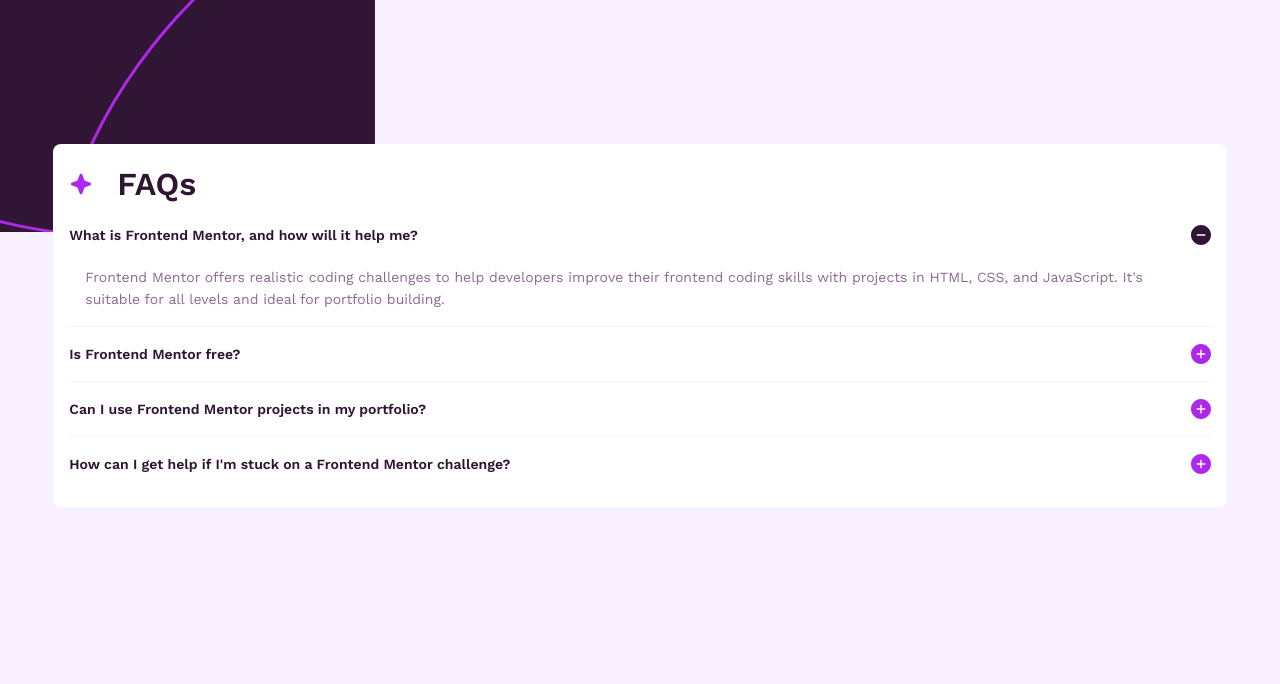
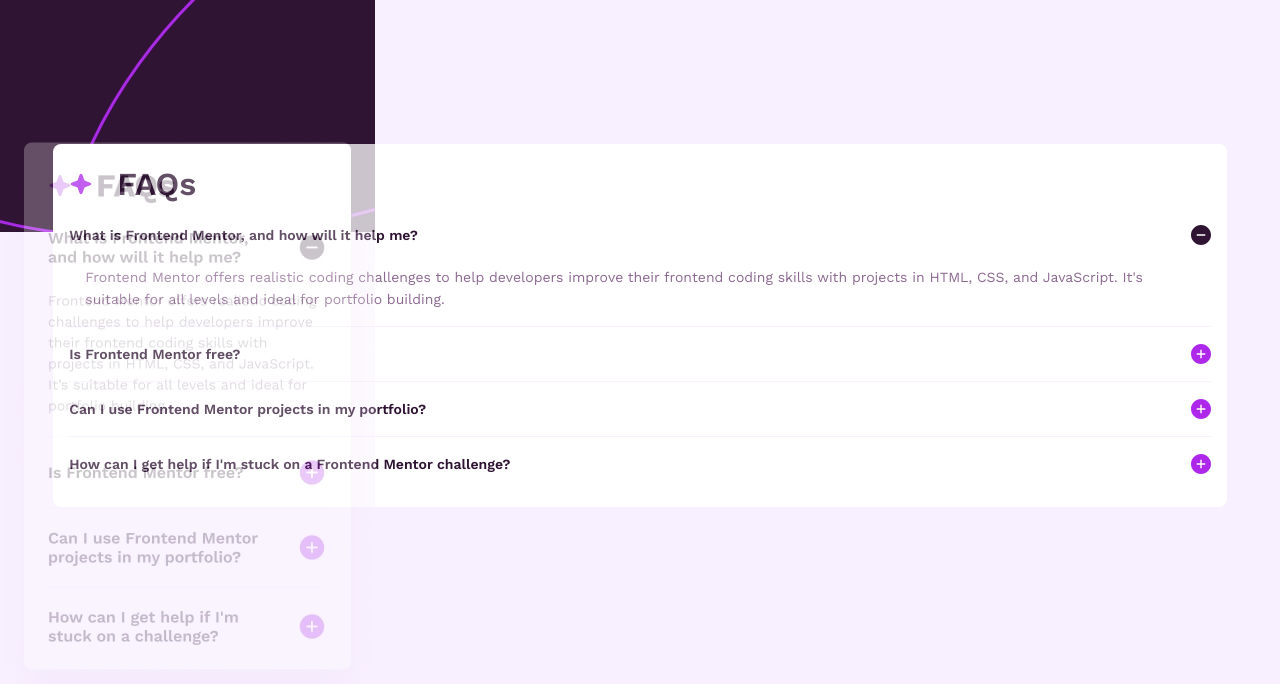
Before and after one commit to skyv26/faq-accordian, a React (Vite) app: page / in a window 1280 px wide. Shown: the top 684 px of the page. Built offline with nearby package versions, Linux system fonts and the light colour scheme.

Commit message:
`update`: the body style for adding the tracing layer

```diff
--- a/src/index.css
+++ b/src/index.css
@@ -30,8 +30,15 @@
     font-style: normal;
   }
 
-  body {
-    @apply bg-accordian-m-bg bg-no-repeat bg-[#f9f0ff];
+  @layer base {
+    body {
+      @apply bg-accordian-m-bg bg-no-repeat bg-[#f9f0ff] relative z-0;
+    }
+
+    body::after {
+      content: '';
+      @apply h-full w-full bg-trace-m-bg bg-no-repeat fixed z-20 top-0 left-0 opacity-25;
+    }
   }
 
   .collapse-component .ant-collapse-item .ant-collapse-content-box,
```
